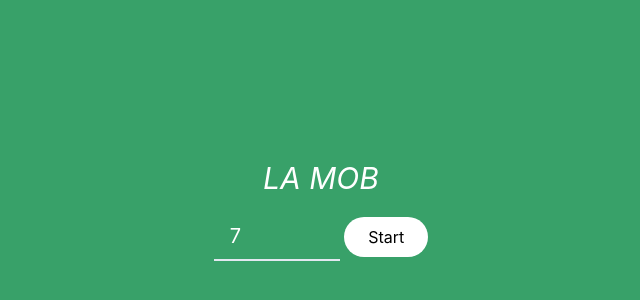
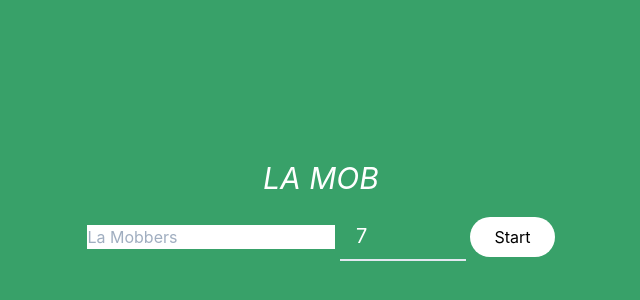
Before and after one commit to dillonfagan/LaMob, a Svelte app: page / in a window 1280 px wide. Shown: the part 152-452 px from the top of the page, without its empty margins (319-959 px from the left). Built offline with nearby package versions, Linux system fonts and the light colour scheme.

Commit message:
Added mobber input and mobber store

```diff
--- a/src/Timer.svelte
+++ b/src/Timer.svelte
@@ -4,10 +4,12 @@
 
 	let time = minutesToSeconds(0);
 	let interval;
+	let rawMobbersInput = "";
 	let timeInput = 7;
 	let laMusique = new Audio('./assets/AccordionSound.mp3');
 
 	function start() {
+		mobbers.set(listMobbers());
 		running.set(true);
 		waiting.set(false);
 		time = minutesToSeconds(timeInput);
@@ -24,6 +26,14 @@
 		},1000);
 	}
 
+	function listMobbers() {
+		if (!rawMobbersInput.includes(','))
+			return [rawMobbersInput.trim()]
+		return rawMobbersInput
+			.replaceAll(' ', '')
+			.split(',');
+	}
+
 	const muteMusique = () => laMusique.muted = true;
 </script>
 
@@ -34,6 +44,10 @@
 <section>
 	<div class="text-6xl text-white w-full text-center" class:hidden={!$running}>{formatTime(time)}</div>
 	<div class:hidden={$running}>
+		<input
+			placeholder="La Mobbers"
+			bind:value={rawMobbersInput}
+		/>
 		<input
 			bind:value={timeInput}
 			class="py-2 px-4 text-xl text-white bg-transparent border-b-2"
--- a/src/store.js
+++ b/src/store.js
@@ -2,3 +2,4 @@ import { writable } from 'svelte/store';
 
 export let running = writable(false);
 export let waiting = writable(false);
+export let mobbers = writable([]);
```
